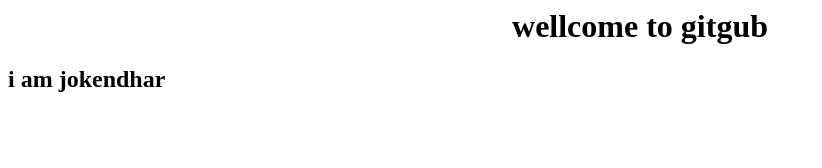
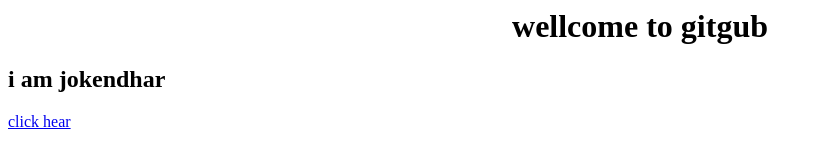
Before and after one commit to Jokendhar/joker, a plain HTML site: page index.html in a window 1280 px wide. Shown: the whole page, without its empty margins (0-822 px from the left). Drawn offline with Linux system fonts and the light colour scheme.

Commit message:
Update index.html
added suba file

```diff
--- a/index.html
+++ b/index.html
@@ -5,5 +5,6 @@
 <body>
 <center><p><h1>wellcome to gitgub</h1></p></center>
 <h2>i am jokendhar</h2>
+  <a href="subashinii.html">click hear</a>
 </body>
 </html>
```
